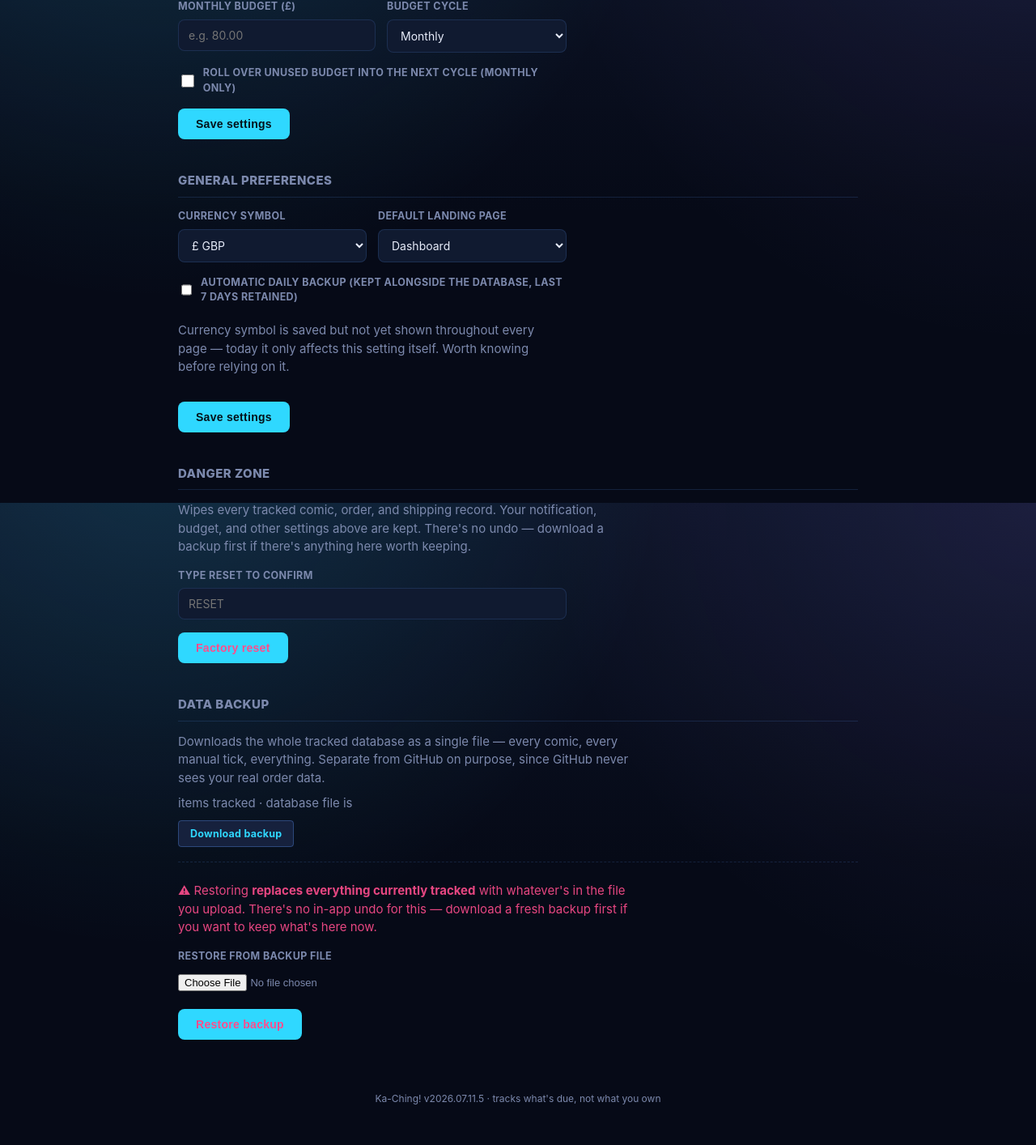
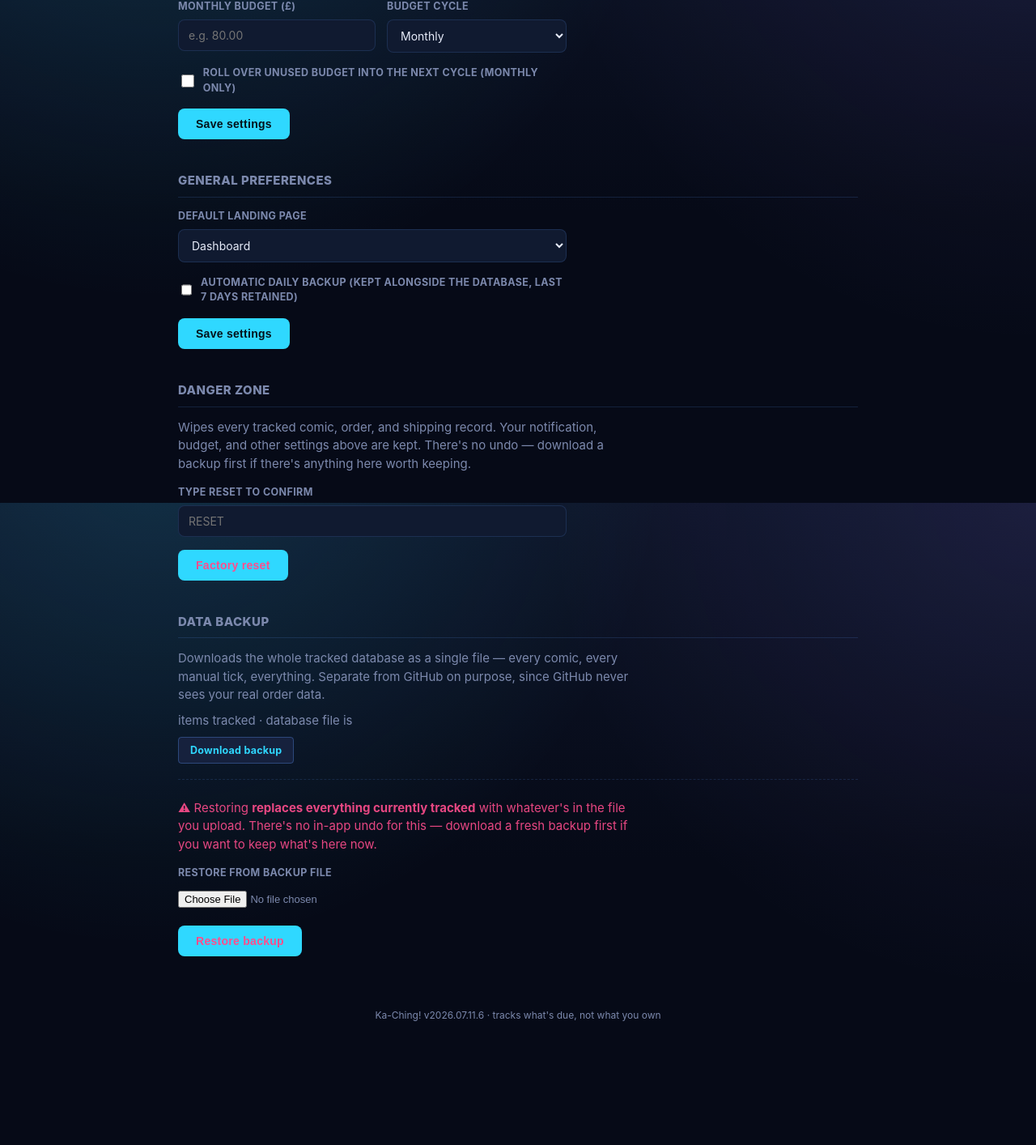
Before and after one commit to callum87-Lab/Ka-Ching, a FastAPI app: template app/templates/settings.html in a window 1280 px wide. Shown: the part 979-2393 px from the top of the page at 81% size. After the commit the page ends 2240 px from the top, so only its background shows below. Run offline with FastAPI, Linux system fonts and the light colour scheme; the template is opened without the code that fills it, so the values that code supplies are empty; parts of the project's set-up code (start-up, migrations or seed data) failed here and were passed over.

Commit message:
Remove currency symbol UI, clean up dead code

```diff
--- a/app/main.py
+++ b/app/main.py
@@ -26,7 +26,7 @@ logger = logging.getLogger("kaching")
 app = FastAPI(title="Ka-Ching!")
 templates = Jinja2Templates(directory=os.path.join(APP_DIR, "templates"))
 
-APP_VERSION = "2026.07.11.5"
+APP_VERSION = "2026.07.11.6"
 templates.env.globals["app_version"] = APP_VERSION
 app.mount("/static", StaticFiles(directory=os.path.join(APP_DIR, "static")), name="static")
 
@@ -925,14 +925,6 @@ def mark_item(item_id: int, action: str = Form(...), next: str | None = Form(Non
             """,
             (item_id,),
         )
-    elif action == "toggle_delivered":
-        cur.execute("SELECT status FROM items WHERE id = ?", (item_id,))
-        row = cur.fetchone()
-        new_status = "dispatched" if (row and row["status"] == "delivered") else "delivered"
-        cur.execute(
-            "UPDATE items SET status = ?, manual_override = 1 WHERE id = ?",
-            (new_status, item_id),
-        )
     elif action == "remove":
         # Permanent delete - for bad data (duplicate line items, parsing
         # artifacts) rather than a real-world cancellation. No Undo.
@@ -1224,65 +1216,6 @@ def _svg_escape(text: str) -> str:
         .replace(">", "&gt;")
         .replace('"', "&quot;")
     )
-
-
-def render_shop_bar_svg(shop_stats):
-    """Self-contained SVG bar chart for spend-by-shop, all time - matches
-    the same gradient-and-hover visual language as the dashboard's trend
-    chart, just as horizontal bars instead of a line over time, since this
-    is a single all-time total per shop rather than a series."""
-    if not shop_stats:
-        return ""
-
-    W = 900
-    row_h, gap = 34, 10
-    pad_l, pad_r, pad_top = 4, 4, 4
-    label_col_w = 150
-    n = len(shop_stats)
-    H = pad_top + n * row_h + (n - 1) * gap + 4
-    max_total = max((s["total"] for s in shop_stats), default=0) or 1
-    bar_max_w = W - pad_l - pad_r - label_col_w
-
-    parts = [
-        f'<svg viewBox="0 0 {W} {H}" class="shop-bar-svg" preserveAspectRatio="none" '
-        f'role="img" aria-label="Spend by shop, all time">',
-        "<defs>",
-    ]
-    for i, s in enumerate(shop_stats):
-        parts.append(
-            f'<linearGradient id="shopgrad-{i}" x1="0" y1="0" x2="1" y2="0">'
-            f'<stop offset="0%" stop-color="{s["color"]}" stop-opacity="0.9"/>'
-            f'<stop offset="100%" stop-color="{s["color"]}" stop-opacity="0.35"/>'
-            f"</linearGradient>"
-        )
-    parts.append("</defs>")
-
-    for i, s in enumerate(shop_stats):
-        y = round(pad_top + i * (row_h + gap), 1)
-        bar_area_x = pad_l + label_col_w
-        bw = round((s["total"] / max_total) * bar_max_w, 1) if max_total else 0
-        cy = round(y + row_h / 2 + 4.5, 1)
-        name = _svg_escape(s["source"])
-        parts.append(
-            f'<text x="{pad_l}" y="{cy}" font-size="13" fill="var(--text)">{name}</text>'
-        )
-        parts.append(
-            f'<rect x="{bar_area_x}" y="{y}" width="{bar_max_w}" height="{row_h}" rx="6" fill="var(--surface)"/>'
-        )
-        parts.append(
-            f'<rect x="{bar_area_x}" y="{y}" width="{bw}" height="{row_h}" rx="6" fill="url(#shopgrad-{i})"/>'
-        )
-        parts.append(
-            f'<text x="{bar_area_x + bar_max_w - 8}" y="{cy}" font-size="13" text-anchor="end" '
-            f'fill="var(--text)" font-family="var(--font-mono, monospace)">&#163;{s["total"]:.2f}</text>'
-        )
-        parts.append(
-            f'<rect x="{bar_area_x}" y="{y}" width="{bar_max_w}" height="{row_h}" fill="transparent" '
-            f'class="shop-bar-hit" data-label="{name}" data-total="{s["total"]:.2f}" data-count="{s["count"]}"/>'
-        )
-
-    parts.append("</svg>")
-    return "".join(parts)
 
 
 @app.get("/insights")
--- a/app/static/style.css
+++ b/app/static/style.css
@@ -409,24 +409,6 @@ a:focus-visible, button:focus-visible, textarea:focus-visible {
   margin-left: auto;
 }
 .section-body.collapsed { display: none; }
-
-.delivered-form { margin: 0; display: contents; }
-.delivered-toggle {
-  background: none;
-  border: 1px solid var(--border-strong);
-  border-radius: 5px;
-  font-size: 12px;
-  padding: 3px 5px;
-  cursor: pointer;
-  opacity: 0.5;
-  line-height: 1;
-}
-.delivered-toggle:hover { opacity: 0.8; }
-.delivered-toggle.is-delivered {
-  opacity: 1;
-  border-color: var(--neon-green);
-  background: rgba(60, 242, 166, 0.12);
-}
 
 .track-copy-btn {
   background: none;
@@ -1031,8 +1013,6 @@ button:hover { box-shadow: 0 0 16px rgba(47, 216, 255, 0.55); }
 }
 .insight-top-title-name { color: var(--text); }
 .insight-chart-wrap { position: relative; }
-.shop-bar-svg { width: 100%; height: auto; display: block; }
-.shop-bar-hit { cursor: crosshair; }
 
 #comic-rows {
   display: flex;
--- a/app/templates/settings.html
+++ b/app/templates/settings.html
@@ -169,15 +169,6 @@
     <input type="hidden" name="monthly_budget" value="{{ values.monthly_budget }}">
     <input type="hidden" name="budget_cycle" value="{{ values.budget_cycle }}">
     <input type="hidden" name="budget_rollover" value="{{ values.budget_rollover }}">
-    <div class="form-row">
-      <label>
-        <span>Currency symbol</span>
-        <select name="currency_symbol">
-          <option value="gbp" {{ 'selected' if values.currency_symbol == 'gbp' else '' }}>&pound; GBP</option>
-          <option value="usd" {{ 'selected' if values.currency_symbol == 'usd' else '' }}>$ USD</option>
-          <option value="eur" {{ 'selected' if values.currency_symbol == 'eur' else '' }}>&euro; EUR</option>
-        </select>
-      </label>
     <label>
       <span>Default landing page</span>
       <select name="default_landing_page">
@@ -187,15 +178,10 @@
         <option value="add" {{ 'selected' if values.default_landing_page == 'add' else '' }}>Log Orders</option>
       </select>
     </label>
-    </div>
     <label class="checkbox-row">
       <input type="checkbox" name="auto_backup" value="yes" {{ 'checked' if values.auto_backup == 'yes' else '' }}>
       <span>Automatic daily backup (kept alongside the database, last 7 days retained)</span>
     </label>
-    <p class="muted item-form-hint">
-      Currency symbol is saved but not yet shown throughout every page &mdash;
-      today it only affects this setting itself. Worth knowing before relying on it.
-    </p>
     <button type="submit">Save settings</button>
   </form>
 </section>
```
Also changed, not shown: README.md. Lines whose indentation alone changed are shown as unchanged.
